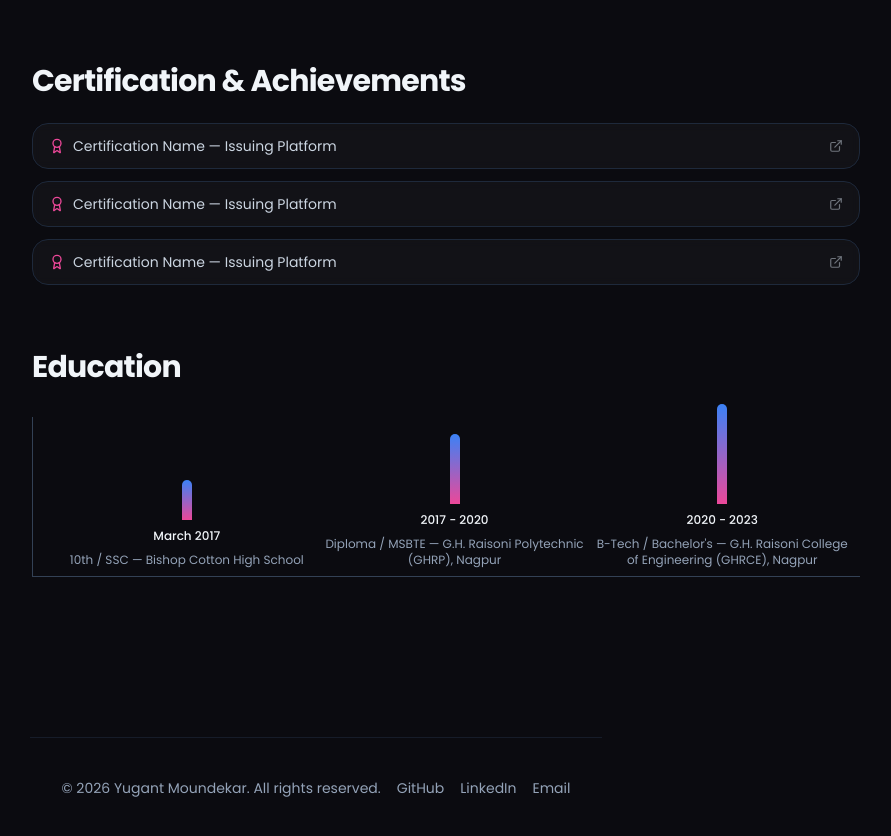
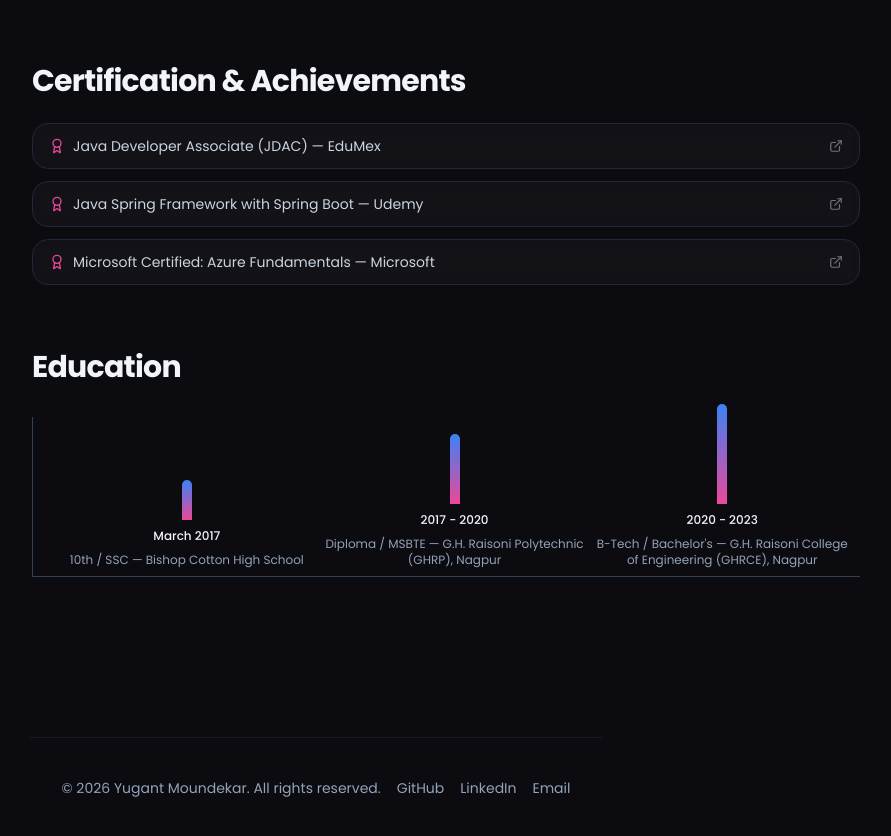
Before and after one commit to YugantMoundekar/portfolio-website, a React (Vite) app in the folder portfolio/: page /about in a window 1280 px wide. Shown: the part 1681-2517 px from the top of the page, without its empty margins (324-1215 px from the left). Built offline with nearby package versions, Linux system fonts and the light colour scheme.

Commit message:
Add real certifications: JDAC, Spring Boot (Udemy), Azure Fundamentals

```diff
--- a/portfolio/src/data/content.js
+++ b/portfolio/src/data/content.js
@@ -89,9 +89,18 @@ export const skills = {
 }
 
 export const certifications = [
-  { name: 'Certification Name — Issuing Platform', url: '#' },
-  { name: 'Certification Name — Issuing Platform', url: '#' },
-  { name: 'Certification Name — Issuing Platform', url: '#' },
+  {
+    name: 'Java Developer Associate (JDAC) — EduMex',
+    url: 'https://drive.google.com/file/d/1rroTKAmHsRXs_ikcpCtrChYsooy1aXdA/view',
+  },
+  {
+    name: 'Java Spring Framework with Spring Boot — Udemy',
+    url: 'https://www.udemy.com/certificate/UC-d8403e9b-66ca-46f6-a313-7a2ca5a3ab07/',
+  },
+  {
+    name: 'Microsoft Certified: Azure Fundamentals — Microsoft',
+    url: 'https://drive.google.com/file/d/1gr6AUN8toNkJ01toT-wQHmspwMKpgFHJ/view',
+  },
 ]
 
 export const education = [
```
